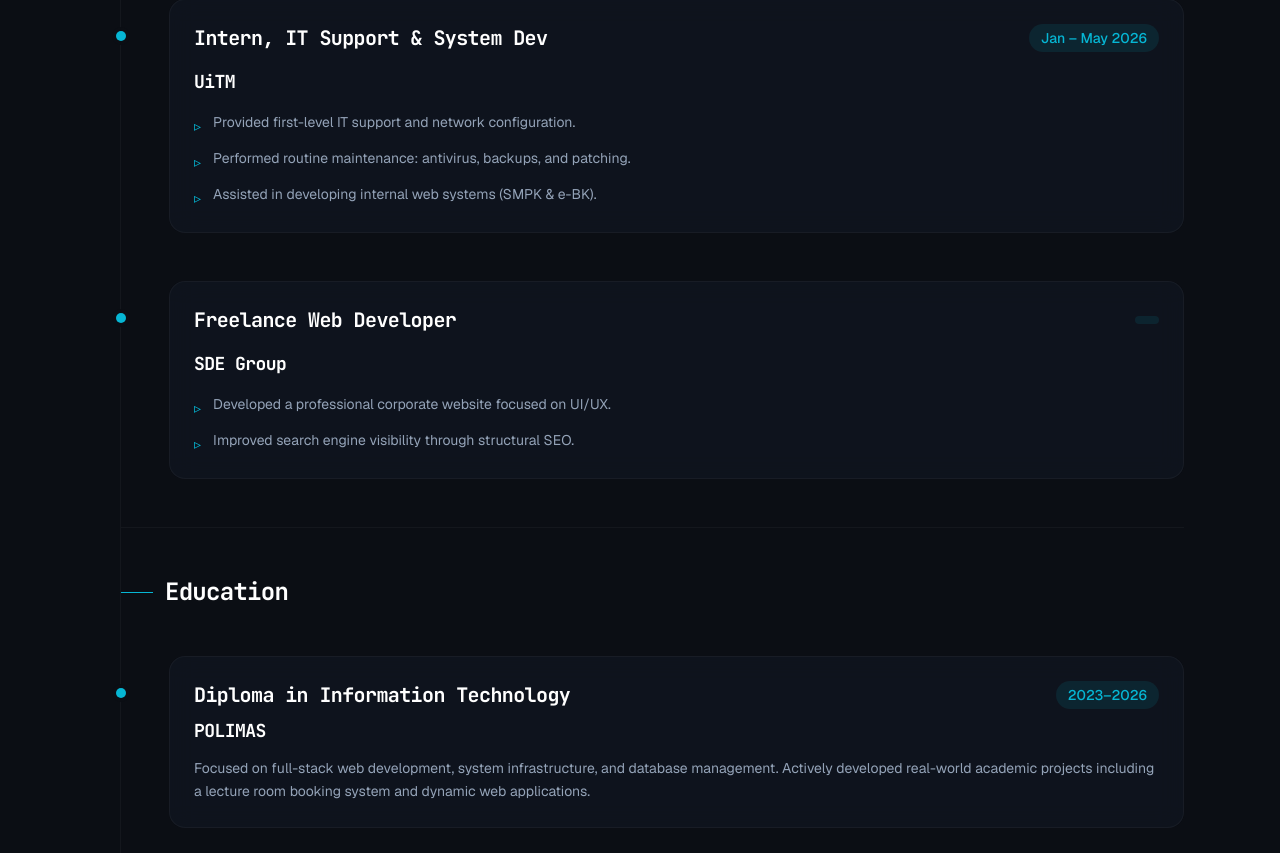
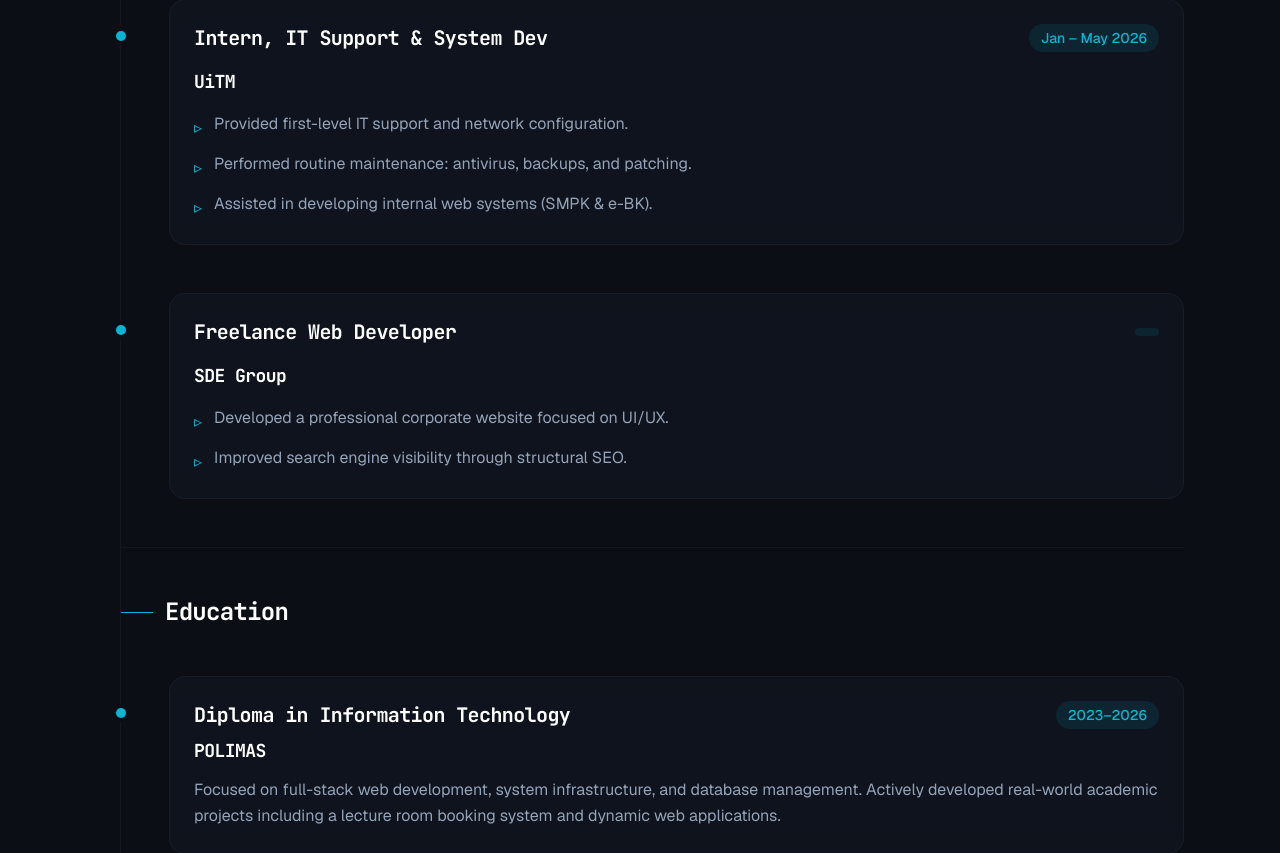
Before and after one commit to MatGol06/azam_portfolio, a Next.js app: page / in a window 1280 px wide. Shown: the part 2664-3517 px from the top of the page. Built offline with nearby package versions, Linux system fonts and the light colour scheme.

Commit message:
style: increase body text font size in experience and education sections

```diff
--- a/src/components/sections/ExperienceSection.jsx
+++ b/src/components/sections/ExperienceSection.jsx
@@ -24,7 +24,7 @@ export function ExperienceSection() {
 
             <ul className="space-y-3">
               {exp.achievements.map((achievement, i) => (
-                <li key={i} className="flex items-start text-sm text-muted">
+                <li key={i} className="flex items-start text-base text-muted">
                   <span className="text-primary mr-3 mt-1">▹</span>
                   {achievement}
                 </li>
@@ -51,7 +51,7 @@ export function ExperienceSection() {
                 </span>
               </div>
               <h4 className="text-lg font-medium text-muted mb-3">{edu.school}</h4>
-              {edu.details && <p className="text-muted leading-relaxed text-sm">{edu.details}</p>}
+              {edu.details && <p className="text-muted leading-relaxed text-base">{edu.details}</p>}
             </div>
           </div>
         ))}
```
